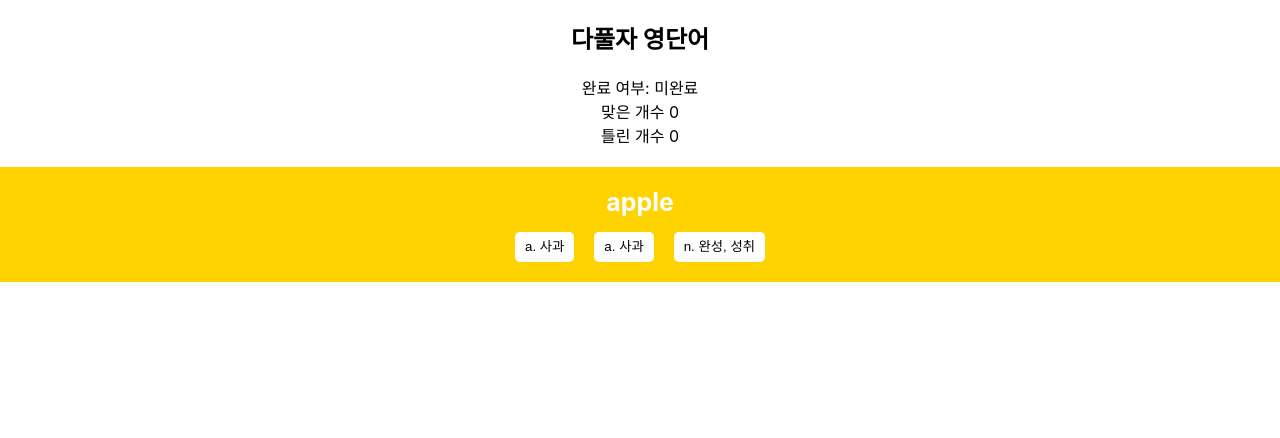
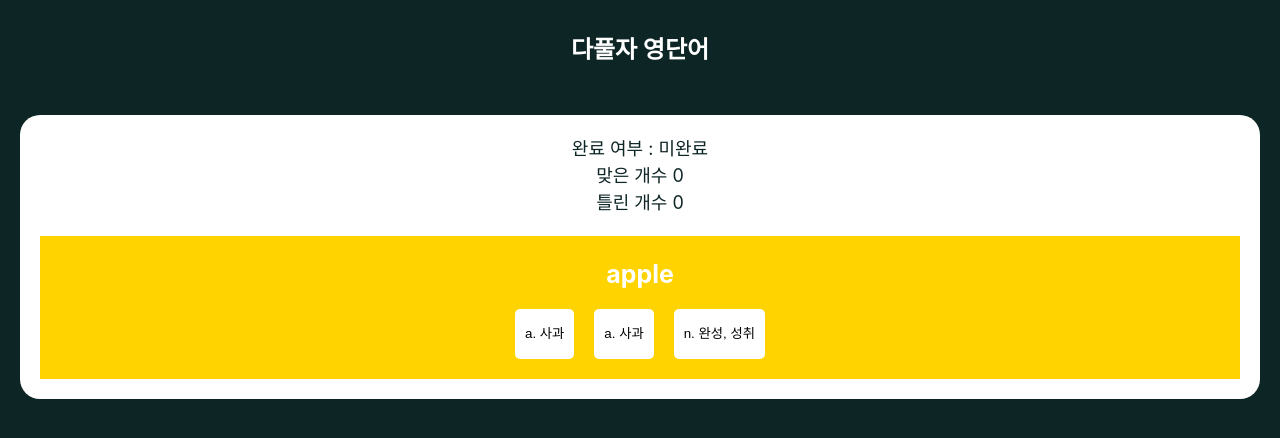
Before and after one commit to jihyeLee329/dapulja-test, a React (Create React App) app: page /quiz in a window 1280 px wide. Shown: the top 438 px of the page. Built offline with nearby package versions, Linux system fonts and the light colour scheme; no server answers.

Commit message:
Style : 부분 style 적용

```diff
--- a/src/App.tsx
+++ b/src/App.tsx
@@ -1,9 +1,14 @@
 import Router from './Router'
 
+
 function App() {
+  const Wrapper:object = {
+    textAlign:'center',
+   marginTop:'30px'
+  }
   return (
-    <section style={{ textAlign: 'center' }}>
-      <h1>다풀자 영단어</h1>
+    <section style={Wrapper}>
+      <h1 style={{marginBottom:'50px'}}>다풀자 영단어</h1>
       <Router />
     </section>
   )
--- a/src/Router.tsx
+++ b/src/Router.tsx
@@ -3,14 +3,25 @@ import Home from './Home'
 import QuizResult from './routes/QuizResult'
 import QuizSession from './routes/QuizSession'
 import WordList from './routes/WordList'
+import styled from 'styled-components'
+const Box = styled.div`
+  background:#fff;
+  border-radius:20px;
+  padding:20px;
+  margin-bottom:30px;
+  > a { background:#eee;}
+
+`;
 
 export default function Router() {
   return (
-    <Routes>
+    <Box >
+      <Routes>
         <Route path='/' element={<Home />} />
         <Route path='quiz' element={<QuizSession/>} />
         <Route path='wordlist' element={<WordList />} />
         <Route path='result' element={<QuizResult />} />
     </Routes>
+    </Box>
   )
 }
--- a/src/components/QuizSessionView.tsx
+++ b/src/components/QuizSessionView.tsx
@@ -10,8 +10,8 @@ const ButtonStyle = styled.button`
     background:#fff;
     padding:5px 10px;
     border-radius:5px;
-    height:30px;
-    line-height:1;
+    height:50px;
+    line-height:1.2;
     &:active {border:1px solid green; box-sizing:border-box;}
     margin: 0 10px;
   `
@@ -34,7 +34,8 @@ export default function QuizSessionView(state: State, onClick: (selected: string
     const buttonWrapStyle={
       display:'flex',
       justifyContent:'center',
-      margin:'0 auto'
+      margin:'0 auto',
+      fontSize: '12px',
 
     }
     // console.log(quiz)
@@ -68,14 +69,19 @@ export default function QuizSessionView(state: State, onClick: (selected: string
     )
   }
 
-  const currentQuiz = state.quizList[state.currentIndex]
+  const currentQuiz = state.quizList[state.currentIndex];
+  const resultBox = {
+    lineHeight:1.5,
+    fontSize:'18px'
+  }
   if(state.isCompleted){
     localStorage.setItem('correct',String(state.correctCount));
     localStorage.setItem('inCorrect',String(state.inCorrectCount));
   }
+
   return (
-    <section>
-      <div>완료 여부: {state.isCompleted ? '완료' : '미완료'}</div>
+    <section style={resultBox}>
+      <div>완료 여부 : {state.isCompleted ? '완료' : '미완료'}</div>
       <div>맞은 개수 {state.correctCount}</div>
       <div>틀린 개수 {state.inCorrectCount}</div>
       {state.isCompleted ? <HomeBtn /> : QuizView(currentQuiz)}
--- a/src/components/WordView.tsx
+++ b/src/components/WordView.tsx
@@ -9,16 +9,11 @@ const WordWrap = styled.div`
   align-items: middle;
   border-bottom: none;
   > span {
+    color : #0e2526;
     display: inline-block;
     width: 50%;
     padding: 10px;
     text-align: left;
-    & + span {
-      border-left: 1px solid #0e2526;
-    }
-  }
-  & + & {
-    border-top: 1px solid #0e2526;
   }
 `
 
--- a/src/index.css
+++ b/src/index.css
@@ -5,8 +5,13 @@ body {
   -webkit-font-smoothing: antialiased;
   -moz-osx-font-smoothing: grayscale;
   box-sizing: border-box;
+  background:rgb(14, 37, 38);
+  color:rgb(14, 37, 38);
+  padding: 0 20px;
 }
-
+a{color:rgb(14, 37, 38); text-decoration: none; background: #fff; border-radius: 20px; padding:15px; }
+a + a{margin-top:10px;}
+h1{color:#fff;}
 code {
   font-family: source-code-pro, Menlo, Monaco, Consolas, 'Courier New', monospace;
 }
--- a/src/routes/QuizResult.tsx
+++ b/src/routes/QuizResult.tsx
@@ -1,11 +1,19 @@
 import HomeBtn from "../components/HomeBtn";
+import styled from 'styled-components';
+
+const Box = styled.div`
+  background:#fff;
+  border-radius:20px;
+  padding: 20px;
+  > div { color:#000; line-height:40px; font-size:20px; }
+`;
 
 export default function QuizResult(){
   const correct =  localStorage.getItem('correct');
   const inCorrect = localStorage.getItem('inCorrect');
-    return <div>
+    return <Box>
         <div>맞은 개수 : {correct}</div>
         <div>틀린 개수 : {inCorrect}</div>
         <HomeBtn />
-    </div>
+    </Box>
 }
--- a/src/routes/WordList.tsx
+++ b/src/routes/WordList.tsx
@@ -17,14 +17,14 @@ const WordWrapHeader = styled.div`
   display: flex;
   width: 100%;
   box-sizing: border-box;
-  border-bottom: 1px solid #0e2526;
   > span {
+    color:#0e2526;
     display: inline-block;
     width: 50%;
-    padding: 5px 10px;
+    padding: 15px;
     text-align: center;
+    background:rgba(238,238,238,0.5);
     & + span {
-      border-left: 1px solid #0e2526;
     }
   }
 `
```
